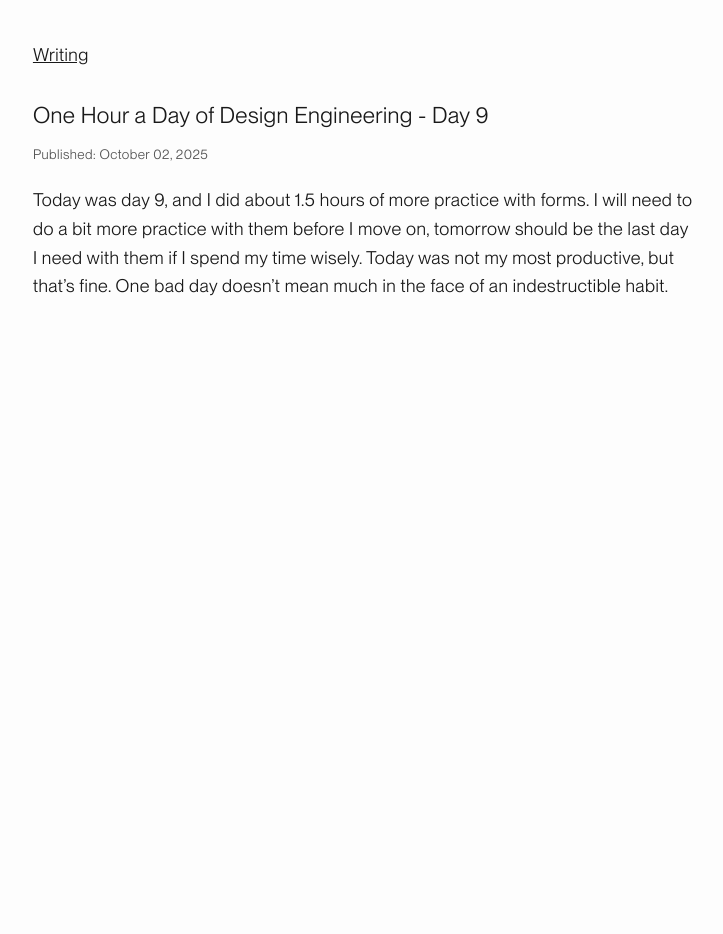
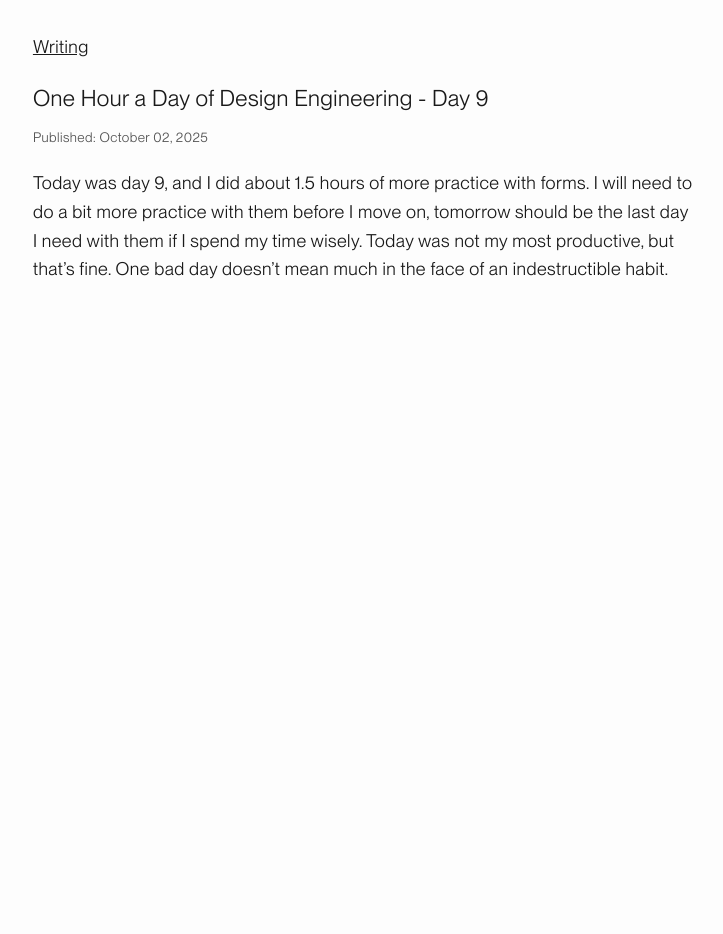
Before and after one commit to pxsswordprotected/personalsite, a Jekyll site: the page built from docs/_posts/hour-day-series/2025-10-02-daynine.md, in a window 1280 px wide. Shown: the whole page, without its empty margins (275-998 px from the left). Built offline with Jekyll 4.4.1, drawn with Linux system fonts in a browser that asks for light colours.

Commit message:
positioning upgrades

```diff
--- a/docs/_layouts/post.html
+++ b/docs/_layouts/post.html
@@ -18,6 +18,7 @@
             :root {
                 --px: calc(1rem / 16);
                 --section-margin-size: clamp(0.75rem, 24px, 2rem);
+                --intro-margin-size: clamp(1.5rem, 2vh, 3rem);
                 --reg-font-size: calc(16 * var(--px));
                 --header-font-size: calc(20 * var(--px));
                 --text-color-500: #191919;
@@ -25,7 +26,9 @@
             }
 
             html {
-                margin: clamp(1rem, 3vh, 2rem);
+                padding: clamp(1rem, 3vh, 2rem);
+                min-height: 100vh;
+                overflow-y: scroll;
                 font-family:
                     "PPNeueMontreal-Book",
                     system-ui,
@@ -47,13 +50,17 @@
                 box-sizing: inherit;
             }
 
+            body {
+                margin: 0;
+            }
+
             /* Top home button */
             .home-button-top {
                 display: inline-block;
                 font-size: 1rem;
                 text-decoration: underline;
                 color: var(--text-color-500);
-                margin-bottom: clamp(1.5rem, 4vh, 3rem);
+                margin-bottom: var(--intro-margin-size);
             }
 
             .home-button-top:hover {
@@ -130,7 +137,7 @@
                 }
 
                 html {
-                    margin: 2rem;
+                    padding: calc(1rem * 2);
                 }
             }
         </style>
```
